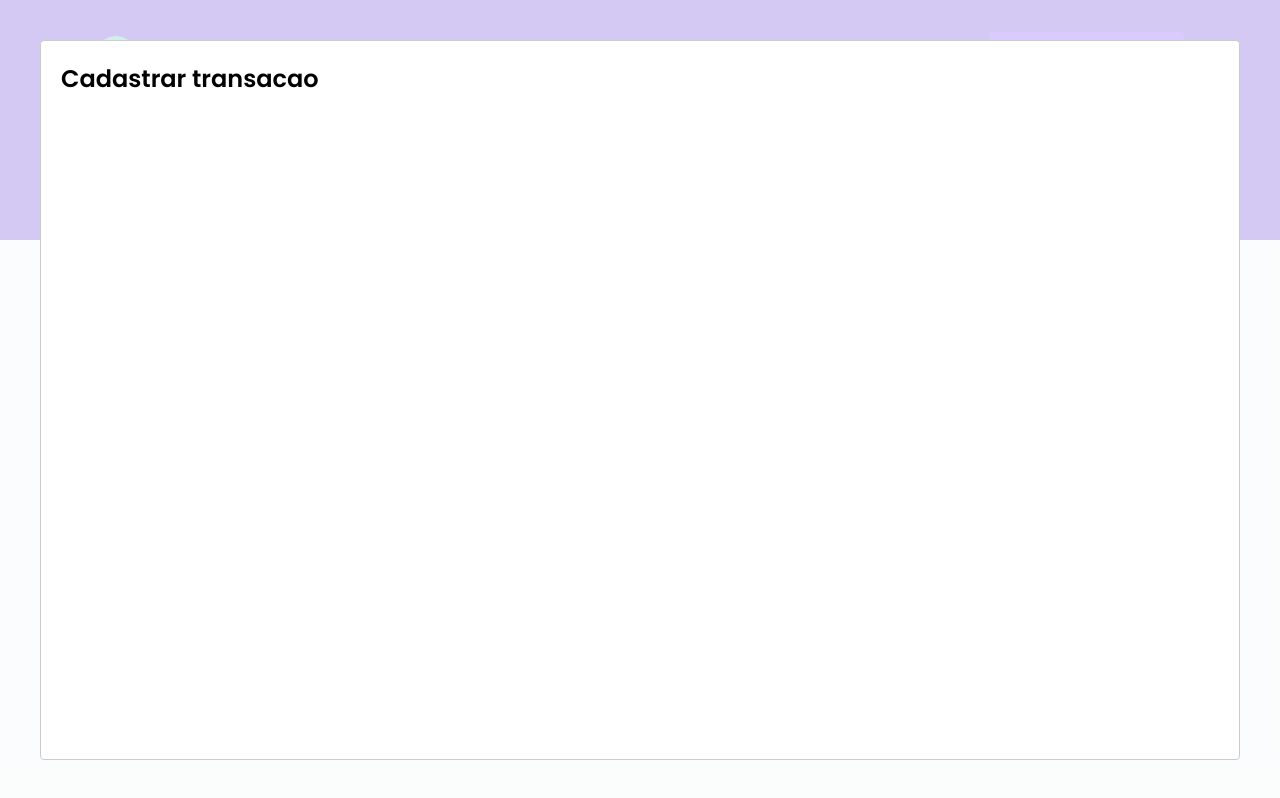
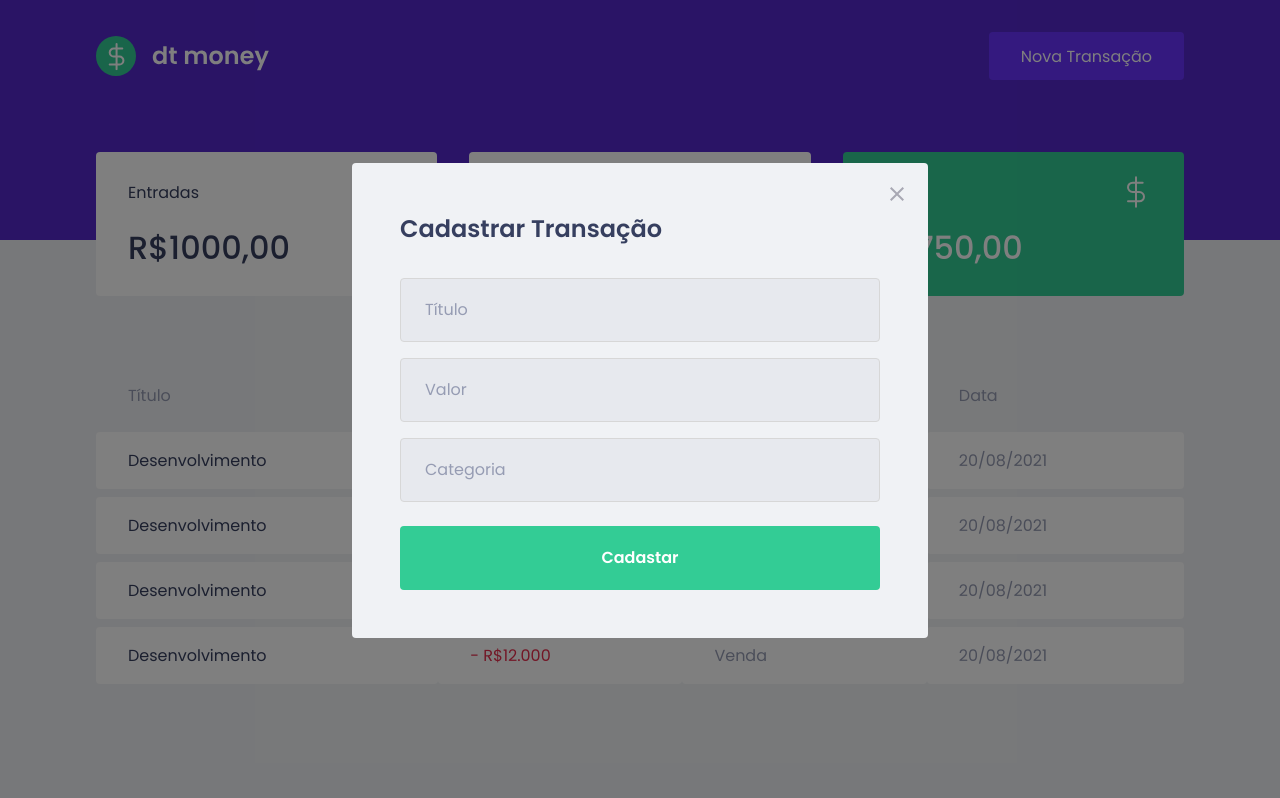
Before and after one commit to lucashthiele/dtmoney-controle-fincancas, a React (Create React App) app: page / in a window 1280 px wide. Both pictures are taken after a click on the button "Nova Transação". Built offline with nearby package versions, Linux system fonts and the light colour scheme; no server answers; what miragejs would draw is missing.

Commit message:
modal forms

```diff
--- a/src/App.tsx
+++ b/src/App.tsx
@@ -3,6 +3,7 @@
 import { GlobalStyle } from "./styles/global";
 import Modal from "react-modal";
 import { useState } from "react";
+import { NewTransactionModal } from "./components/NewTransactionModal";
 
 Modal.setAppElement("#root");
 
@@ -23,12 +24,10 @@
       <Header onOpenNewTransactionModal={handleOpenNewTransactionModal} />
       <Dashboard />
 
-      <Modal
+      <NewTransactionModal
         isOpen={isNewTransactionModalOpen}
         onRequestClose={handleCloseNewTransactionModal}
-      >
-        <h2>Cadastrar transacao</h2>
-      </Modal>
+      />
 
       <GlobalStyle />
     </>
--- /dev/null
+++ b/src/components/NewTransactionModal/index.tsx
@@ -0,0 +1,38 @@
+import { Container } from "./styles";
+import Modal from "react-modal";
+import close from "../../assets/close.svg";
+
+interface NewTransactionModalProps {
+  isOpen: boolean;
+  onRequestClose: () => void;
+}
+
+export function NewTransactionModal(props: NewTransactionModalProps) {
+  return (
+    <>
+      <Modal
+        isOpen={props.isOpen}
+        onRequestClose={props.onRequestClose}
+        overlayClassName="react-modal-overlay"
+        className="react-modal-content"
+      >
+        <button
+          type="button"
+          onClick={props.onRequestClose}
+          className="react-modal-close"
+        >
+          <img src={close} alt="Fechar Modal" />
+        </button>
+
+        <Container>
+          <h2>Cadastrar Transação</h2>
+
+          <input placeholder="Título" />
+          <input placeholder="Valor" type="number" />
+          <input placeholder="Categoria" />
+          <button type="submit">Cadastar</button>
+        </Container>
+      </Modal>
+    </>
+  );
+}
--- /dev/null
+++ b/src/components/NewTransactionModal/styles.ts
@@ -0,0 +1,49 @@
+import styled from "styled-components";
+
+export const Container = styled.form`
+  h2 {
+    color: var(--text-title);
+    font-size: 1.5rem;
+    margin-bottom: 2rem;
+  }
+
+  input {
+    width: 100%;
+    padding: 0 1.5rem;
+    height: 4rem;
+    border-radius: 0.25rem;
+
+    border: 1px solid #d7d7d7;
+    background: #e7e9ee;
+
+    font-weight: 400;
+    font-size: 1rem;
+
+    &::placeholder {
+      color: var(--text-body);
+    }
+
+    & + input {
+      margin-top: 1rem;
+    }
+  }
+
+  button[type="submit"] {
+    width: 100%;
+    padding: 0 1.5rem;
+    height: 4rem;
+    background: var(--green);
+    color: #fff;
+    border-radius: 0.25rem;
+    border: 0;
+    font-size: 1rem;
+    margin-top: 1.5rem;
+    font-weight: 600;
+
+    transition: filter 0.3s;
+
+    &:hover {
+      filter: brightness(0.9);
+    }
+  }
+`;
--- a/src/styles/global.ts
+++ b/src/styles/global.ts
@@ -53,4 +53,41 @@
     opacity: 0.6s;
     cursor: not-allowed;
   }
+
+  .react-modal-overlay {
+    background: rgba(0, 0, 0, 0.5);
+
+    position: fixed;
+    top: 0;
+    bottom: 0;
+    right: 0;
+    left: 0;
+
+    display: flex;
+    align-items: center;
+    justify-content: center;
+
+  }
+
+  .react-modal-content{
+    width: 100%;
+    max-width: 576px;
+    background-color: var(--background);
+    padding: 3rem;
+    position: relative;
+    border-radius: 0.25rem;
+  }
+
+  .react-modal-close{
+    position: absolute;
+    right: 1.5rem;
+    top: 1.5rem;
+    border: 0;
+    background: transparent;
+
+    transition: filter 0.3s;
+    &:hover{
+      filter: brightness(0.8);
+    }
+  }
 `;
```
